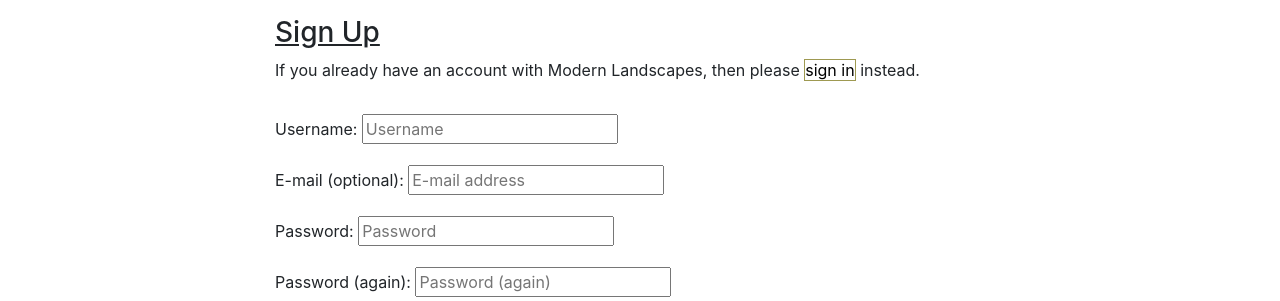
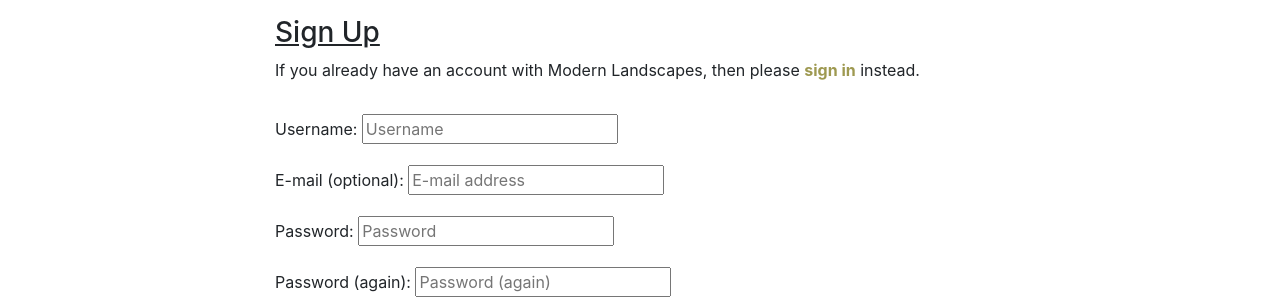
Before and after one commit to Code-Institute-Submissions/JamieT966-project-portfolio-4_SepResub, a Django app: page /accounts/signup/ in a window 1280 px wide. Shown: the part 76-377 px from the top of the page. Run offline with Django 3.2, Linux system fonts and the light colour scheme.

Commit message:
changed styling of signup and login links slightly

```diff
--- a/static/css/style.css
+++ b/static/css/style.css
@@ -233,5 +233,6 @@ a {
 }
 /* Signup and Login links */
 .sign a {
-    border: 1px solid var(--ml_gold);
+    color: var(--ml_gold);
+    font-weight: bolder;
 }
```
